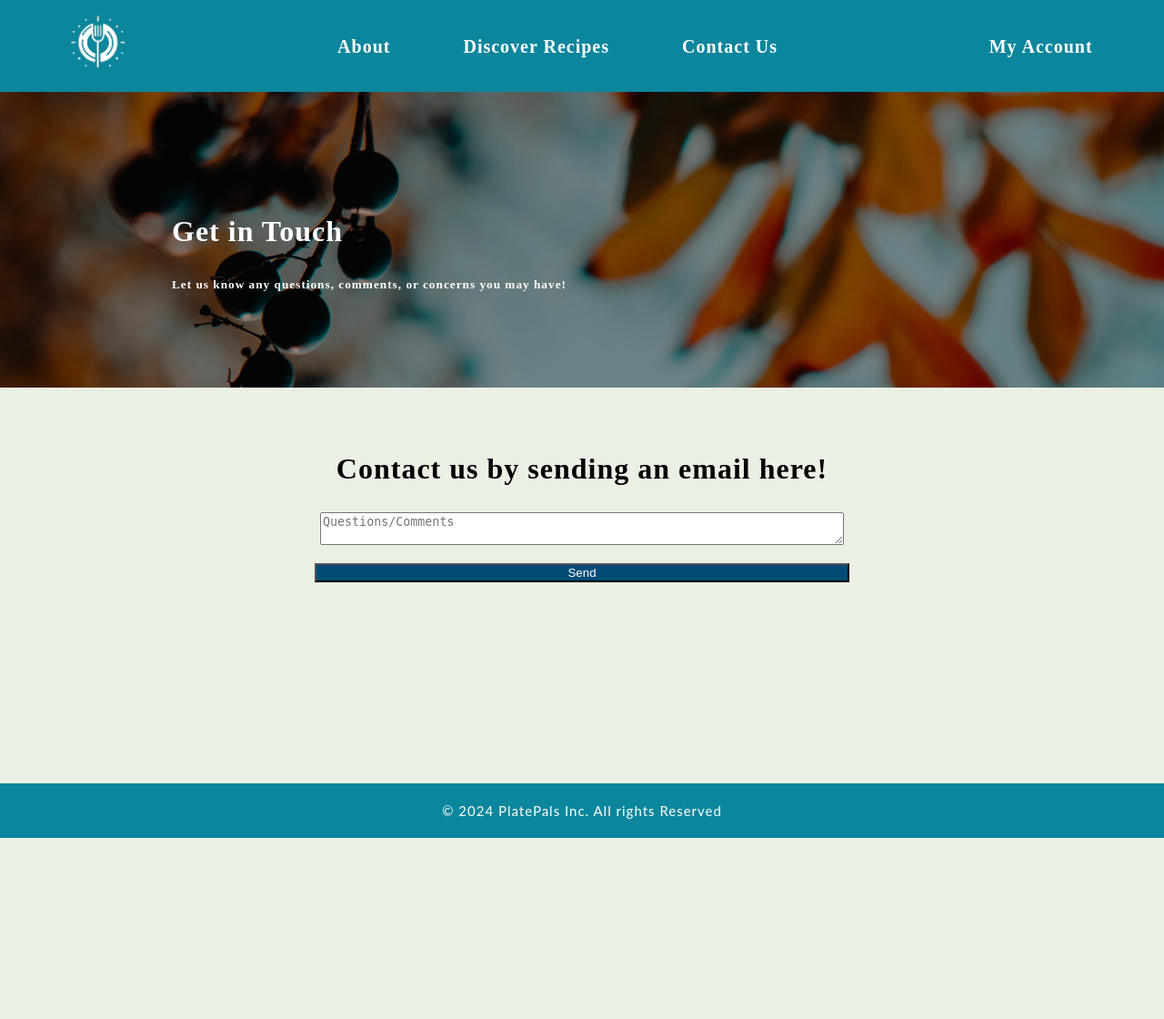
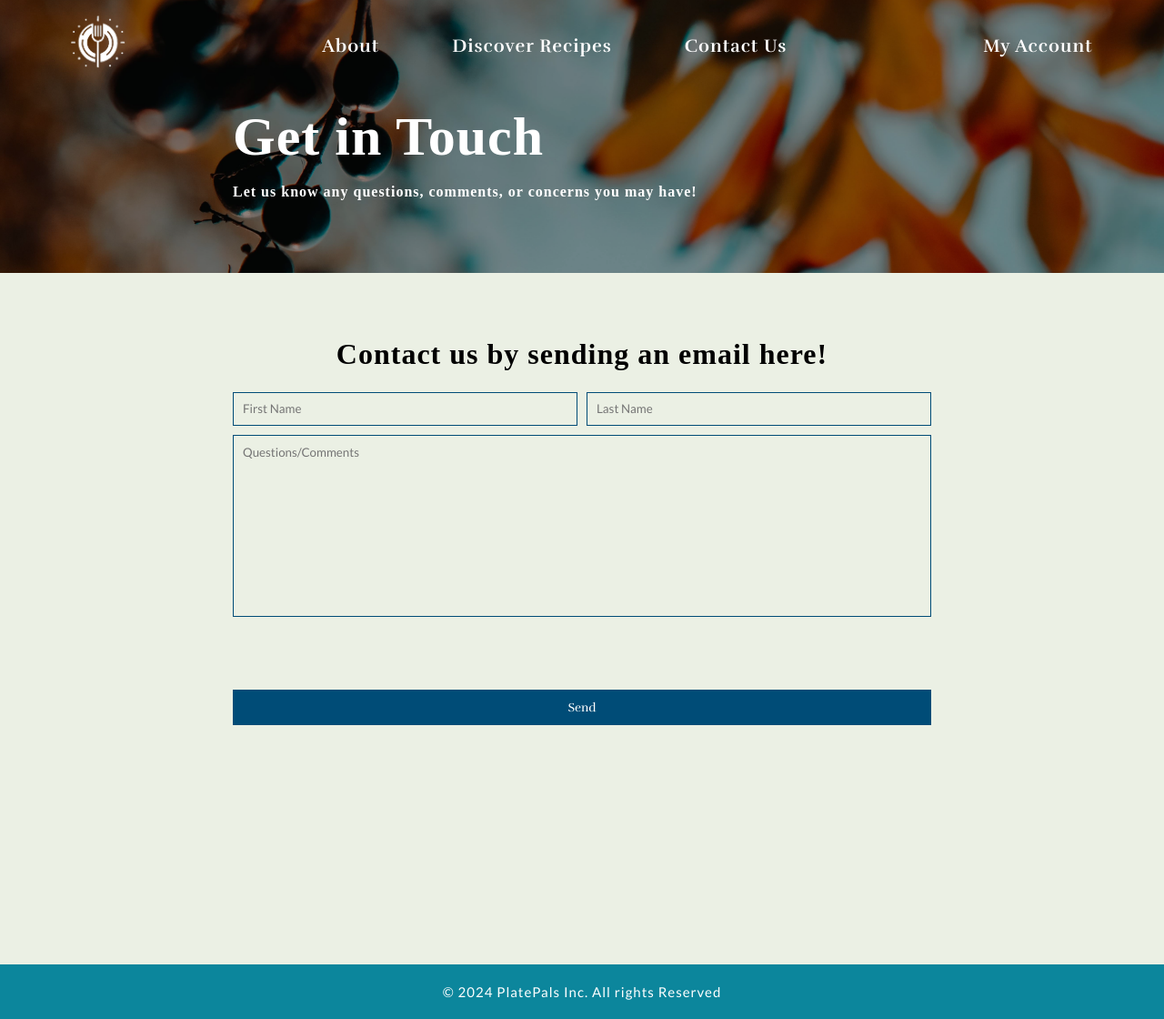
Before and after one commit to asterli/PlatePals, a PHP site: page /contact.html in a window 1280 px wide. Shown: the whole page at 91% size. Before the commit the page ends 921 px from the top, so only its background shows below. Run offline with PHP 8.4, Linux system fonts and the light colour scheme.

Commit message:
update pages

```diff
--- a/accounts.json
+++ b/accounts.json
@@ -14,6 +14,11 @@
             "email": "asli@scu.edu",
             "username": "aster",
             "password": "123"
+        },
+        {
+            "email": "jdchung@scu.edu",
+            "username": "justin",
+            "password": "123"
         }
     ]
 }
--- a/base.css
+++ b/base.css
@@ -28,6 +28,17 @@
   background: rgba(0, 0, 0, 0.4);
   z-index: 1;
 }
+
+.tint-fade {
+  position: absolute;
+  top: 0;
+  left: 0;
+  right: 0;
+  bottom: 0;
+  background: linear-gradient(to top, rgba(0, 0, 0, 0.5), rgba(0, 0, 0, 0));
+  z-index: 1;
+}
+
 
 .lato {
   font-family: "Lato", sans-serif;
--- a/contact.css
+++ b/contact.css
@@ -1,72 +1,113 @@
-main{
-    background-color: #EBF0E4;
+@import url("https://fonts.googleapis.com/css2?family=Lato:ital,wght@0,100;0,300;0,400;0,700;0,900;1,100;1,300;1,400;1,700;1,900&display=swap");
+@import url("https://fonts.googleapis.com/css2?family=Rufina:wght@400;700&display=swap");
+
+main {
+  background-color: #ebf0e4;
 }
 
-h1{
+h1, h4 {
   color: white;
-    padding-left: 15%;
-    margin-top: 0px;
-}
-h5{
-    color: white;
-    padding-left: 15%;
+  margin: 0;
+  margin-bottom: 1rem;
 }
 .hero-section {
-    position: relative;
-    text-align: left;
-    padding: 40px 20px;
-    padding-left: 0%;
-    padding-top: 10%;
-    background-image: url(images/contact.png);
-    background-size: cover;
-    background-repeat: no-repeat;
-    background-position: center;
-    color: white;
-    height: 325px;
+  margin-left: 20%;
 }
 
-#form h1{
+#form h1 {
   color: black;
   padding-left: 0;
   padding-top: 5%;
   text-align: center;
 }
 
-.user-info{
-    display: inline-flex;
-    align-items: center;
-    background-color: transparent;
-}
-.email{
+.email {
   display: block;
   justify-content: center;
   background-color: transparent;
   width: 100%;
 }
-input#submit{
+input#submit {
   display: block;
   color: white;
-    background-color: #004C77;
+  background-color: #004c77;
   padding-left: 0%;
   padding-right: 0;
-    width:46%;
-    margin-left: 27%;
-}
-input{
-    background-color: transparent;
-    margin: 1%;
-}
-.input-container {
-    text-align: center;
+  width: 60%;
 }
 
-.input-container input {
-    display: inline-block;
-}
-textarea{
-    width: 45%;
+.input-container {
+  display: flex;
+  flex-direction: column;
+  text-align: center;
+  justify-content: center;
+  align-items: center;
 }
 
-/* nav{
+nav {
   background-color: transparent;
-} */
+}
+
+input::placeholder {
+  font-family: "Lato", sans-serif;
+}
+
+.contact-nav {
+  display: flex;
+  flex-direction: column;
+  width: 100%;
+  background-image: url(images/contact.png);
+  height: 300px;
+  position: relative;
+  background-size: cover;
+  background-repeat: no-repeat;
+  background-position: center;
+  color: white;
+}
+
+input[type="submit"] {
+  font-family: "Rufina", sans-serif;
+  padding: 10px 20px;
+  background: #333;
+  color: #fff;
+  margin: auto;
+}
+
+textarea {
+  font-family: "Lato", sans-serif;
+  resize: none;
+  padding: 10px;
+  width: 60%;
+}
+
+textarea::placeholder {
+  font-family: "Lato", sans-serif;
+}
+
+textarea,
+input {
+  width: 60%;
+  margin-bottom: 10px;
+  color: black;
+  background-color: #ebf0e4;
+  border: 1px solid #004c77;
+  padding: 10px;
+}
+
+textarea {
+  height: 200px;
+  margin-bottom: 5rem;
+}
+
+#first-text {
+  font-size: 60px;
+  margin-bottom: 0;
+}
+
+#name-input {
+  display: flex;
+  justify-content: center;
+  align-items: center;
+  gap: 10px;
+  width: 60%;
+}
--- a/contact.html
+++ b/contact.html
@@ -8,6 +8,7 @@
     <title>PlatePals - Contact Us</title>
   </head>
   <body>
+    <div class="contact-nav">
       <nav class="rufina">
         <ul>
           <li id="logo">
@@ -21,23 +22,49 @@
           <li><a href="account.html">My Account</a></li>
         </ul>
       </nav>
+      <div class="hero-section">
+        <h1 id="first-text">Get in Touch</h1>
+        <h4>Let us know any questions, comments, or concerns you may have!</h4>
+      </div>
+    </div>
     <main>
-      <div class="hero-section">
-          <h1>Get in Touch</h1>
-          <h5>Let us know any questions, comments, or concerns you may have!</h5>
-      </div>
-
       <div id="form">
         <h1>Contact us by sending an email here!</h1>
-          <form method="POST" action="mailto:jchang5@scu.edu?subject=Contact+Jeromy+Chang+Request" enctype="text/plain">
+        <form
+          method="POST"
+          action="mailto:jchang5@scu.edu?subject=Contact+Jeromy+Chang+Request"
+          enctype="text/plain"
+        >
           <!-- <div class="input-container">
               <input type="text" id="username" placeholder="First Name" name="username" required>
               <input type="text" id="password" placeholder="Last Name" name="password" required>
             </div> -->
           <div class="input-container">
-              <textarea type="text" id="questions-comments" placeholder="Questions/Comments" name="questions-comments" required></textarea>
+            <div id="name-input">
+              <input
+                type="text"
+                id="fname"
+                placeholder="First Name"
+                name="fname"
+                required
+              />
+              <input
+                type="text"
+                id="lname"
+                placeholder="Last Name"
+                name="lname"
+                required
+              />
             </div>
-            <input id="submit" type="submit" value="Send">
+            <textarea
+              type="text"
+              id="questions-comments"
+              placeholder="Questions/Comments"
+              name="questions-comments"
+              required
+            ></textarea>
+          </div>
+          <input id="submit" type="submit" value="Send" />
           <div class="centered-line"></div>
         </form>
       </div>
--- a/login.css
+++ b/login.css
@@ -55,6 +55,7 @@ hr {
 .centered-line {
   width: 60%;
   border-bottom: 1px solid #000; /* Adjust the color as needed */
+  margin: 2rem 0;
 }
 #create-account {
   text-align: center;
--- a/recipepage.css
+++ b/recipepage.css
@@ -23,7 +23,7 @@ img {
   height: auto;
   border-radius: 8px;
 }
-.recipe-header {
+.recipe-nav {
   display: flex;
   flex-direction: column;
   width: 100%;
--- a/recipepage.html
+++ b/recipepage.html
@@ -9,7 +9,7 @@
     <title>Recipe</title>
   </head>
   <body>
-    <div class="recipe-header">
+    <div class="recipe-nav">
       <nav class="rufina">
         <ul>
           <li id="logo">
--- a/recipes.json
+++ b/recipes.json
@@ -1,6 +1,7 @@
 {
   "recipes": [
     {
+      "id": "spaghetti",
       "title": "Classic Spaghetti Carbonara",
       "author": "Jeromy Chang",
       "description": "A traditional Italian pasta dish with eggs, cheese, pancetta, and black pepper.",
@@ -23,7 +24,6 @@
       ],
       "image": "images/spaghetti.png",
       "category": "Pasta",
-      "rating": 4.8,
       "comments": [
         {
           "user": "User123",
@@ -36,6 +36,7 @@
       ]
     },
     {
+      "id": "cookie",
       "title": "Classic Chocolate Chip Cookies",
       "author": "Justin Chung",
       "description": "Soft and chewy chocolate chip cookies with a perfect balance of sweetness and richness.",
@@ -63,7 +64,6 @@
       ],
       "image": "images/cookie.png",
       "category": "Dessert",
-      "rating": 4.9,
       "comments": [
         {
           "user": "BakingQueen",
@@ -76,6 +76,7 @@
       ]
     },
     {
+      "id": "parmesan",
       "title": "Chicken Parmesan",
       "author": "Aster Li",
       "description": "Tender chicken breasts coated in breadcrumbs, topped with marinara sauce and melted cheese.",
@@ -104,7 +105,6 @@
       ],
       "image": "images/parmesan.png",
       "category": "Main Dish",
-      "rating": 4.7,
       "comments": [
         {
           "user": "Foodie123",
```
Also changed, not shown: account.css (+9 -0 lines), account.js (+8 -5 lines), discover.css (+37 -7 lines), discover.html (+29 -17 lines). Lines whose indentation alone changed are shown as unchanged.
